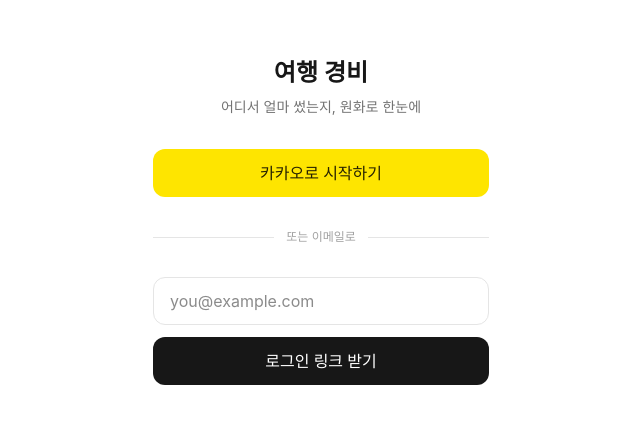
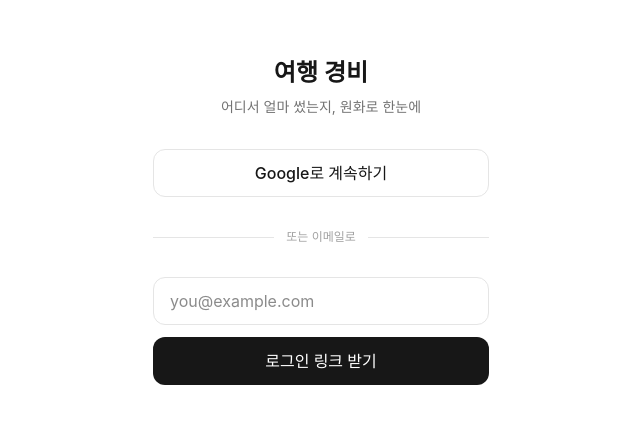
Before and after one commit to mmoengg/tripwon, a Next.js app: page /login in a window 1280 px wide. Shown: the part 179-602 px from the top of the page, without its empty margins (319-959 px from the left). Built offline with nearby package versions, Linux system fonts and the light colour scheme; a web font is replaced by a local one.

Commit message:
step 2: google login

```diff
--- a/src/app/auth/callback/route.ts
+++ b/src/app/auth/callback/route.ts
@@ -1,7 +1,7 @@
 import { NextResponse, type NextRequest } from "next/server";
 import { createClient } from "@/lib/supabase/server";
 
-// 카카오 로그인 / 이메일 매직링크가 돌아오는 곳: code → 세션 교환
+// 구글 로그인 / 이메일 매직링크가 돌아오는 곳: code → 세션 교환
 export async function GET(request: NextRequest) {
   const { searchParams, origin } = new URL(request.url);
   const code = searchParams.get("code");
--- a/src/app/login/page.tsx
+++ b/src/app/login/page.tsx
@@ -11,21 +11,10 @@ function LoginForm() {
   const [email, setEmail] = useState("");
   const [status, setStatus] = useState<"idle" | "sending" | "sent" | "error">("idle");
   const [message, setMessage] = useState("");
+  const [googleLoading, setGoogleLoading] = useState(false);
 
   const redirectTo = () =>
       `${window.location.origin}/auth/callback?next=${encodeURIComponent(next)}`;
-
-  async function loginWithKakao() {
-    const supabase = createClient();
-    const { error } = await supabase.auth.signInWithOAuth({
-      provider: "kakao",
-      options: { redirectTo: redirectTo() },
-    });
-    if (error) {
-      setStatus("error");
-      setMessage(error.message);
-    }
-  }
 
   async function loginWithEmail(e: React.FormEvent) {
     e.preventDefault();
@@ -43,6 +32,21 @@ function LoginForm() {
     }
   }
 
+  async function loginWithGoogle() {
+    setGoogleLoading(true);
+    const supabase = createClient();
+    // 성공하면 구글 화면으로 페이지가 넘어가므로 그 뒤 코드는 에러일 때만 실행됨
+    const { error } = await supabase.auth.signInWithOAuth({
+      provider: "google",
+      options: { redirectTo: redirectTo() },
+    });
+    if (error) {
+      setGoogleLoading(false);
+      setStatus("error");
+      setMessage(error.message);
+    }
+  }
+
   return (
       <main className="mx-auto flex min-h-dvh w-full max-w-sm flex-col justify-center gap-8 px-6">
         <header className="space-y-2 text-center">
@@ -57,10 +61,12 @@ function LoginForm() {
         )}
 
         <button
-        onClick={loginWithKakao}
-        className="h-12 rounded-xl bg-[#FEE500] font-medium text-black/85 active:opacity-80"
+            type="button"
+            onClick={loginWithGoogle}
+            disabled={googleLoading}
+            className="h-12 rounded-xl border border-neutral-200 bg-white font-medium text-neutral-900 hover:bg-neutral-50 disabled:opacity-50"
         >
-        카카오로 시작하기
+          {googleLoading ? "구글로 이동 중…" : "Google로 계속하기"}
         </button>
 
         <div className="flex items-center gap-3 text-xs text-neutral-400">
```
Lines whose indentation alone changed are shown as unchanged.
